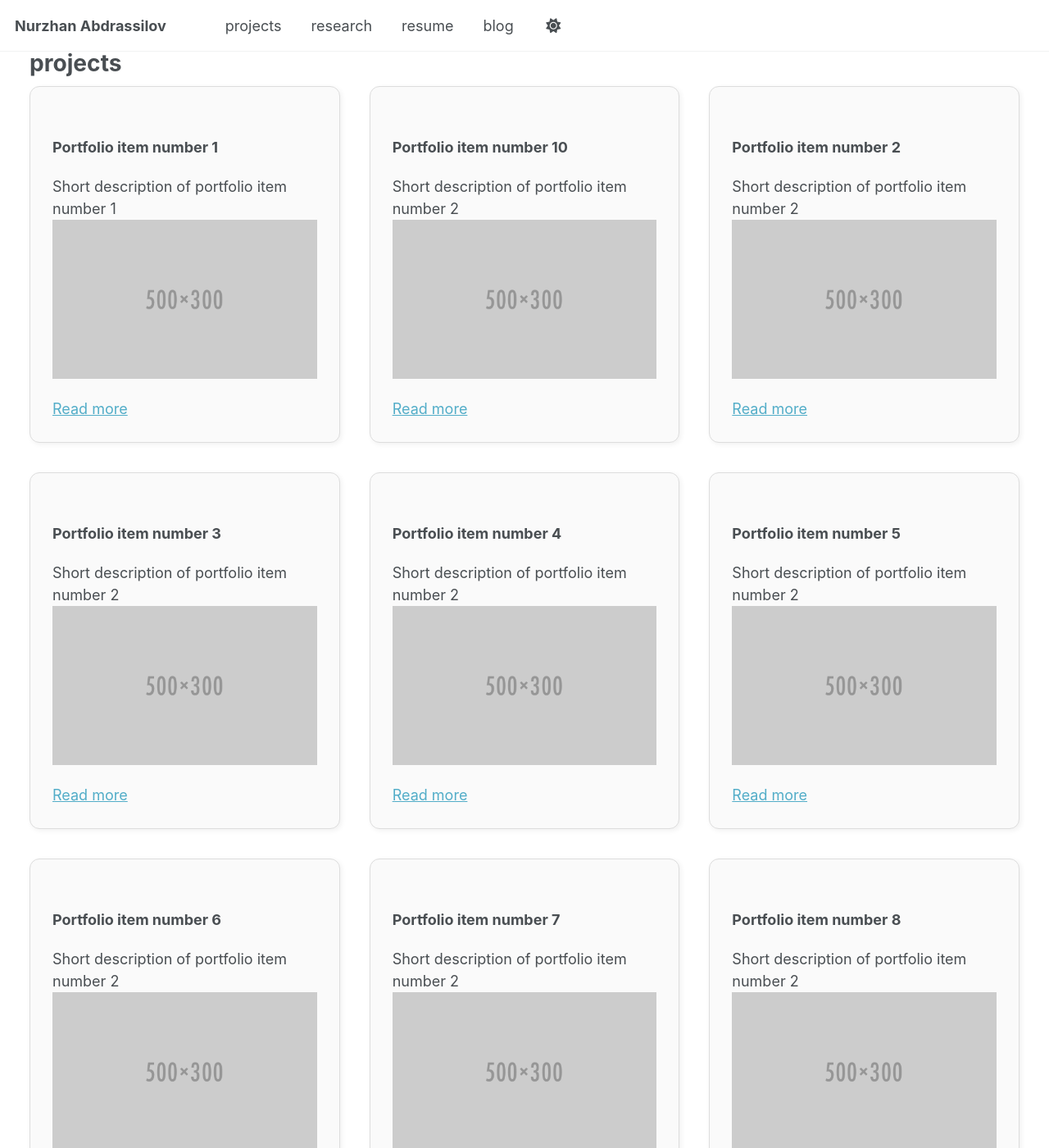
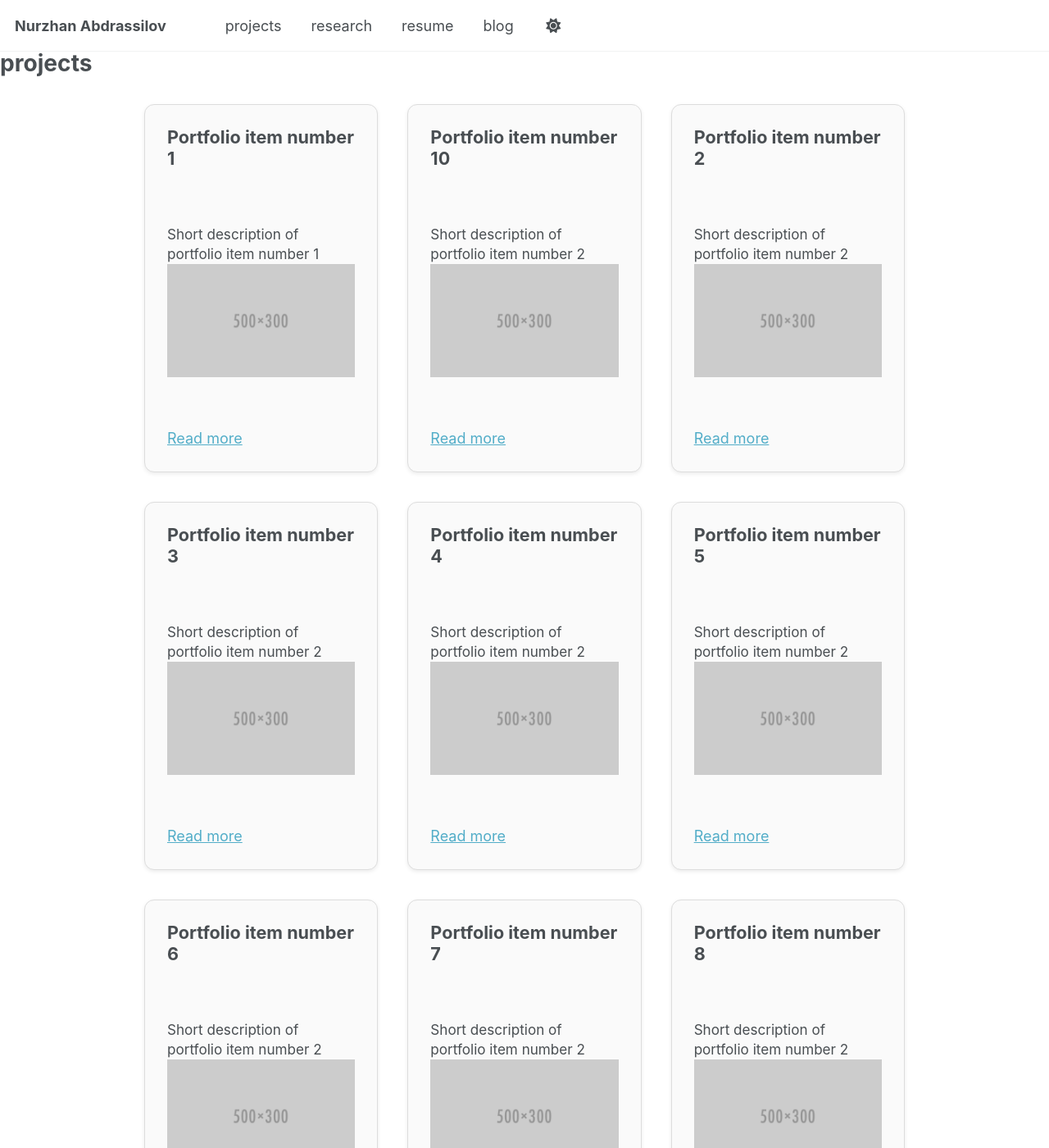
Before and after one commit to NurzhanAbdrassilov/nurzhanabdrassilov.github.io, a Jekyll site: the page built from _pages/projects.md, in a window 1280 px wide and 1400 px high. Shown: the whole window at 82% size. Built offline with Jekyll 4.4.1, drawn with Linux system fonts in a browser that asks for light colours.

Commit message:
3 projects per row

```diff
--- a/assets/css/main.scss
+++ b/assets/css/main.scss
@@ -41,27 +41,52 @@
     "vendor/font-awesome/brands",
     "vendor/magnific-popup/magnific-popup"
 ;
-.projects-page-wrapper {
-  max-width: 1600px;
-  margin: 0 auto;
-  padding: 0 2rem;
-}
-
 .projects-grid {
-  display: grid;
-  grid-template-columns: repeat(auto-fit, minmax(300px, 1fr));
+  display: flex;
+  flex-wrap: wrap;
+  justify-content: center;
   gap: 2rem;
+  max-width: 1000px;
+  margin: 2rem auto;
+  padding: 0 1rem;
 }
 
 .project-card {
+  flex: 0 1 calc(33.333% - 2rem);
+  max-width: 300px;
   border: 1px solid #ddd;
   border-radius: 12px;
   padding: 1.5rem;
   background-color: #fafafa;
-  box-shadow: 2px 2px 6px rgba(0, 0, 0, 0.06);
+  box-shadow: 0 2px 5px rgba(0,0,0,0.08);
+  display: flex;
+  flex-direction: column;
+  justify-content: space-between;
   transition: transform 0.2s ease;
 }
 
 .project-card:hover {
   transform: translateY(-4px);
 }
+
+.project-card h3 {
+  margin-top: 0;
+  font-size: 1.2rem;
+}
+
+.project-card p {
+  font-size: 0.95rem;
+  line-height: 1.4;
+}
+
+@media screen and (max-width: 960px) {
+  .project-card {
+    flex: 0 1 calc(50% - 2rem);
+  }
+}
+
+@media screen and (max-width: 600px) {
+  .project-card {
+    flex: 0 1 100%;
+  }
+}
```
